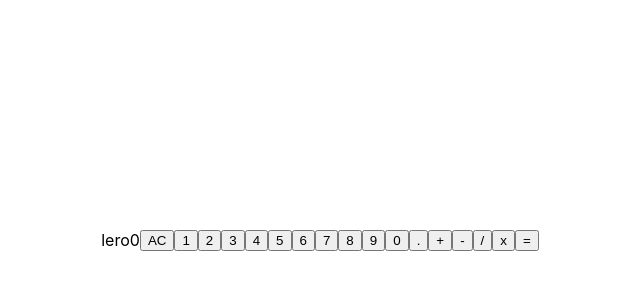
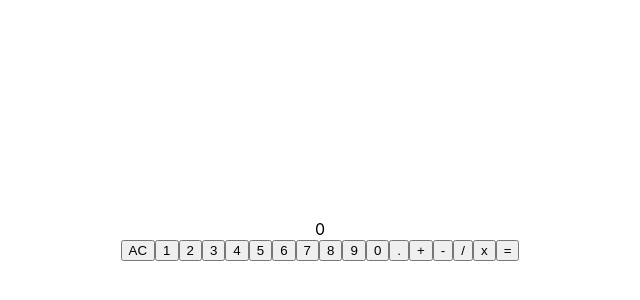
Before and after one commit to Al3busse/Javascript-Calculator, a React (Create React App) app: page / in a window 1280 px wide. Shown: the part 160-460 px from the top of the page, without its empty margins (320-960 px from the left). Built offline with nearby package versions, Linux system fonts and the light colour scheme.

Commit message:
15 of 16 tests passed, no good ui

```diff
--- a/package.json
+++ b/package.json
@@ -8,6 +8,7 @@
     "@testing-library/react": "^9.5.0",
     "@testing-library/user-event": "^7.2.1",
     "gh-pages": "^2.2.0",
+    "mathjs": "^7.0.0",
     "react": "^16.13.1",
     "react-dom": "^16.13.1",
     "react-scripts": "3.4.1"
--- a/src/App.css
+++ b/src/App.css
@@ -1,6 +1,7 @@
 #calculator {
   height: 100vh;
   display: flex;
+  flex-direction: column;
   align-items: center;
   justify-content: center;
 }
--- a/src/App.js
+++ b/src/App.js
@@ -1,72 +1,177 @@
 import React from "react";
 import "./App.css";
+import { evaluate } from "mathjs";
+
+const numbersTest = /\d|\./;
+const zeroTest = /^0+/;
 
 class App extends React.Component {
   constructor(props) {
     super(props);
 
     this.state = {
-      formulaScreen: "lero",
-      currentValue: 0,
+      prevValue: [],
+      formulaScreen: [],
+      currentValue: [0],
+      prevCalc: 0,
+      lastValue: [],
+      decimalAllow: true,
+      lastOperator: "",
     };
+    this.resolve = this.resolve.bind(this);
+    this.calculate = this.calculate.bind(this);
+    this.clearDisplay = this.clearDisplay.bind(this);
+    this.handlePrevResult = this.handlePrevResult.bind(this);
+    this.handleCurrentValue = this.handleCurrentValue.bind(this);
+  }
+
+  handlePrevResult(e) {
+    if (numbersTest.test(e.target.value)) {
+      this.setState({
+        currentValue: e.target.value,
+        formulaScreen: [e.target.value],
+        prevCalc: 0,
+        lastValue: [e.target.value],
+      });
+    } else {
+      this.setState({
+        currentValue: e.target.value,
+        formulaScreen: [this.state.prevCalc, e.target.value],
+        prevCalc: 0,
+        lastValue: [],
+      });
+    }
+  }
+
+  handleCurrentValue() {
+    let cValue = this.state.lastValue.join("").replace(/^0+(?!\.|$)/, "");
+    this.setState({
+      currentValue: cValue,
+    });
+  }
+
+  calculate(e) {
+    if (this.state.prevCalc !== 0) {
+      this.handlePrevResult(e);
+    } else {
+      if (numbersTest.test(e.target.value)) {
+        if (e.target.value === ".") {
+          if (this.state.decimalAllow === true) {
+            this.setState({ decimalAllow: false, lastOperator: "" });
+            this.state.lastValue.push(e.target.value);
+            this.state.formulaScreen.push(e.target.value);
+            this.handleCurrentValue();
+          }
+        } else {
+          this.state.lastValue.push(e.target.value);
+          this.handleCurrentValue();
+
+          if (!zeroTest.test(this.state.lastValue)) {
+            this.state.formulaScreen.push(e.target.value);
+            console.log(this.state.lastValue);
+          } else {
+            this.setState({ lastValue: [], lastOperator: "" });
+          }
+          console.log(this.state.decimalAllow);
+        }
+      } else {
+        this.setState({
+          currentValue: e.target.value,
+          lastValue: [],
+          decimalAllow: true,
+        });
+
+        this.state.formulaScreen.push(e.target.value);
+      }
+    }
+  }
+
+  resolve() {
+    let result = this.state.formulaScreen.toString().replace(/,/g, "");
+    let answer = evaluate(result);
+    this.setState({
+      formulaScreen: result + "=" + answer,
+      currentValue: answer,
+      prevCalc: answer,
+      lastValue: [],
+      decimalAllow: true,
+    });
+    console.log(this.state.lastValue);
+    console.log(this.state.formulaScreen);
+  }
+
+  clearDisplay() {
+    this.setState({
+      prevValue: [],
+      formulaScreen: [],
+      currentValue: [0],
+      prevCalc: 0,
+      lastValue: [],
+      decimalAllow: true,
+      lastOperator: "",
+    });
   }
 
   render() {
     return (
       <div id='calculator'>
+        <div>
           <div>{this.state.formulaScreen}</div>
           <div id='display'>{this.state.currentValue}</div>
-        <button id='clear' value='AC'>
+        </div>
+        <div>
+          <button id='clear' onClick={this.clearDisplay} value='AC'>
             AC
           </button>
-        <button id='one' value='1'>
+          <button id='one' onClick={this.calculate} value='1'>
             1
           </button>
-        <button id='two' value='2'>
+          <button id='two' onClick={this.calculate} value='2'>
             2
           </button>
-        <button id='three' value='3'>
+          <button id='three' onClick={this.calculate} value='3'>
             3
           </button>
-        <button id='four' value='4'>
+          <button id='four' onClick={this.calculate} value='4'>
             4
           </button>
-        <button id='five' value='5'>
+          <button id='five' onClick={this.calculate} value='5'>
             5
           </button>
-        <button id='six' value='6'>
+          <button id='six' onClick={this.calculate} value='6'>
             6
           </button>
-        <button id='seven' value='7'>
+          <button id='seven' onClick={this.calculate} value='7'>
             7
           </button>
-        <button id='eight' value='8'>
+          <button id='eight' onClick={this.calculate} value='8'>
             8
           </button>
-        <button id='nine' value='9'>
+          <button id='nine' onClick={this.calculate} value='9'>
             9
           </button>
-        <button id='zero' value='0'>
+          <button id='zero' onClick={this.calculate} value='0'>
             0
           </button>
-        <button id='decimal' value='.'>
+          <button id='decimal' onClick={this.calculate} value='.'>
             .
           </button>
-        <button id='add' value='+'>
+          <button id='add' onClick={this.calculate} value='+'>
             +
           </button>
-        <button id='subtract' value='-'>
+          <button id='subtract' onClick={this.calculate} value='-'>
             -
           </button>
-        <button id='divide' value='/'>
+          <button id='divide' onClick={this.calculate} value='/'>
             /
           </button>
-        <button id='multiply' value='*'>
+          <button id='multiply' onClick={this.calculate} value='*'>
             x
           </button>
-        <button id='equals' value='='>
+          <button id='equals' onClick={this.resolve} value='='>
             =
           </button>
+        </div>
       </div>
     );
   }
```
Also changed, not shown: public/manifest.json, 1 other file (tests, documents, lock files or other folders). Lines whose indentation alone changed are shown as unchanged.
